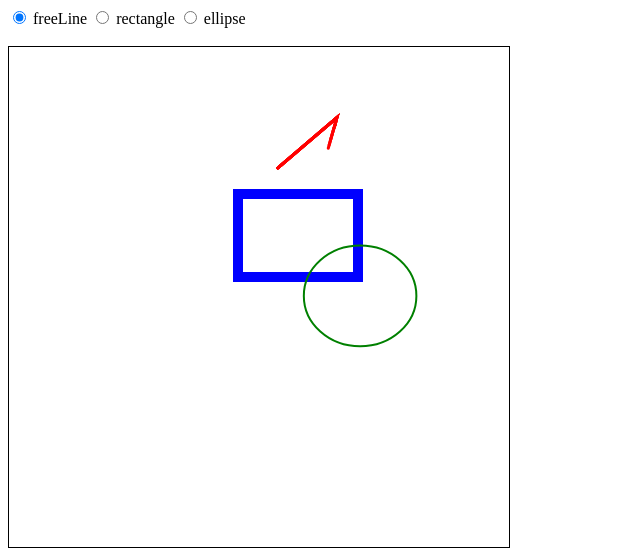
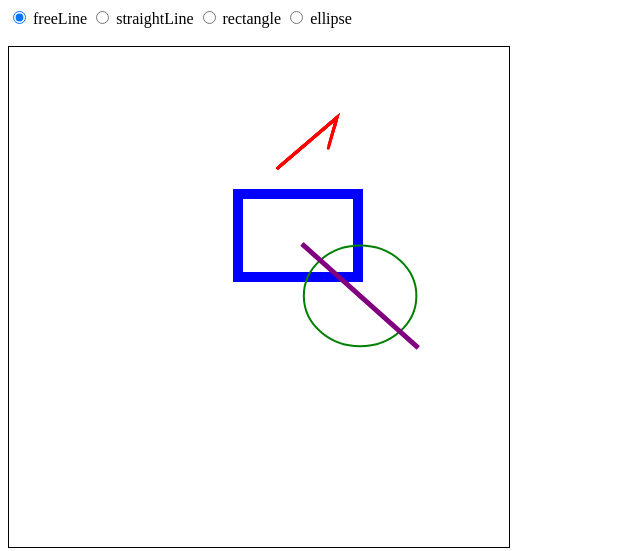
Before and after one commit to goldenthumb/simple-painter, a website built with Parcel: page example/index.html in a window 1280 px wide. Shown: the whole page, without its empty margins (0-640 px from the left). Built offline with nearby package versions, Linux system fonts and the light colour scheme.

Commit message:
feat: add straight line

```diff
--- a/example/index.html
+++ b/example/index.html
@@ -10,6 +10,8 @@
     <div id="root">
         <input id="freeLine" type="radio" name="draw-type" value="freeLine" checked />
         <label for="freeLine">freeLine</label>
+        <input id="straightLine" type="radio" name="draw-type" value="straightLine" />
+        <label for="straightLine">straightLine</label>
         <input id="rectangle" type="radio" name="draw-type" value="rectangle" />
         <label for="rectangle">rectangle</label>
         <input id="ellipse" type="radio" name="draw-type" value="ellipse" />
--- a/example/index.ts
+++ b/example/index.ts
@@ -50,12 +50,15 @@ painter.drawFigure({
     ]
 });
 
-painter.on('drawStart', (position, event) => {
-    console.log('drawStart', position, event);
-});
-
-painter.on('drawing', (position, event) => {
-    console.log('drawing', position, event);
+painter.drawFigure({
+    type: 'straightLine',
+    color: 'purple',
+    thickness: 5,
+    lineCap: 'square',
+    positions: [
+        { x: 0.589660464410864, y: 0.39722129782530574 },
+        { x: 0.8147651703463574, y: 0.5984210792366761 },
+    ]
 });
 
 painter.on('drawEnd', (positions, event) => {
--- a/src/Painter.ts
+++ b/src/Painter.ts
@@ -3,11 +3,11 @@ import extendDrawByMouse from './extendDrawByMouse';
 import EventEmitter, { Listener } from './EventEmitter';
 
 export type DrawThickness = number;
-export type DrawType = 'freeLine' | 'rectangle' | 'ellipse' | 'arrow';
+export type DrawType = 'freeLine' | 'straightLine' | 'rectangle' | 'ellipse';
 export type DrawColor = string | CanvasGradient | CanvasPattern;
 export type Position = { x: number; y: number };
 
-export interface DrawOption  {
+export interface DrawOption {
     type?: DrawType;
     color?: DrawColor;
     thickness?: DrawThickness;
@@ -95,7 +95,13 @@ export default class Painter {
     _liveDrawing(position: Position, event: MouseEvent | TouchEvent) {
         if (this.drawOption.type === 'freeLine') {
             this._drawPositions.push(position);
-            this._painterView.drawLine(position);
+            this._painterView.drawFreeLine(position);
+        }
+
+        if (this.drawOption.type === 'straightLine') {
+            this._render();
+            this._drawPositions = [this._drawPositions[0], position];
+            this._painterView.drawStraightLine(this._drawPositions);
         }
 
         if (this.drawOption.type === 'rectangle') {
@@ -121,7 +127,9 @@ export default class Painter {
     }
 
     _render() {
+        if (!this._drawFigures.length) return;
         this.ctx.clearRect(0, 0, this.canvas.width, this.canvas.height);
+
         for (const drawFigure of this._drawFigures) {
             if (drawFigure.type === 'freeLine') {
                 this._painterView.drawFreeLineFigure(drawFigure);
@@ -134,7 +142,12 @@ export default class Painter {
             if (drawFigure.type === 'ellipse') {
                 this._painterView.drawEllipseFigure(drawFigure);
             }
+
+            if (drawFigure.type === 'straightLine') {
+                this._painterView.drawStraightLineFigure(drawFigure);
+            }
         }
+
         this._painterView.setDrawInfo(this.drawOption);
     }
 }
--- a/src/PainterView.ts
+++ b/src/PainterView.ts
@@ -12,7 +12,7 @@ export default class PainterView {
         this.setStartPosition(positions[0]);
 
         for (const position of positions) {
-            this.drawLine(position);
+            this.drawFreeLine(position);
         }
     }
 
@@ -24,6 +24,11 @@ export default class PainterView {
     drawEllipseFigure({ positions, ...drawOption }: DrawFigure) {
         this.setDrawInfo(drawOption);
         this.drawEllipse(positions);
+    }
+
+    drawStraightLineFigure({ positions, ...drawOption }: DrawFigure) {
+        this.setDrawInfo(drawOption);
+        this.drawStraightLine(positions);
     }
 
     setDrawInfo(drawOption: DrawOption) {
@@ -42,9 +47,20 @@ export default class PainterView {
         ctx.moveTo(canvas.width * position.x, canvas.height * position.y);
     }
 
-    drawLine(position: Position) {
+    drawFreeLine(position: Position) {
         const { ctx, canvas } = this._painter;
         ctx.lineTo(canvas.width * position.x, canvas.height * position.y);
+        ctx.stroke();
+    }
+
+    drawStraightLine(positions: Position[]) {
+        const { x: startX, y: startY } = positions[0];
+        const { x, y } = positions[positions.length - 1];
+        const { ctx, canvas } = this._painter;
+
+        ctx.beginPath();
+        ctx.moveTo(startX * canvas.width, startY * canvas.height);
+        ctx.lineTo(x * canvas.width, y * canvas.height);
         ctx.stroke();
     }
 
```
